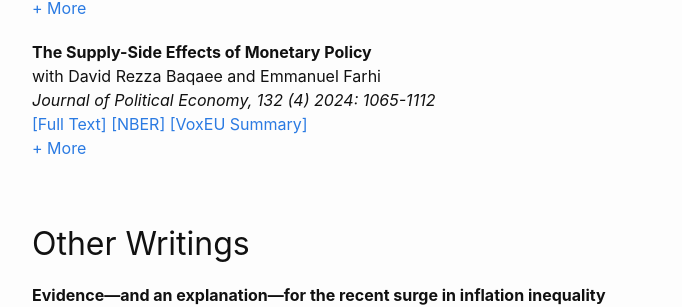
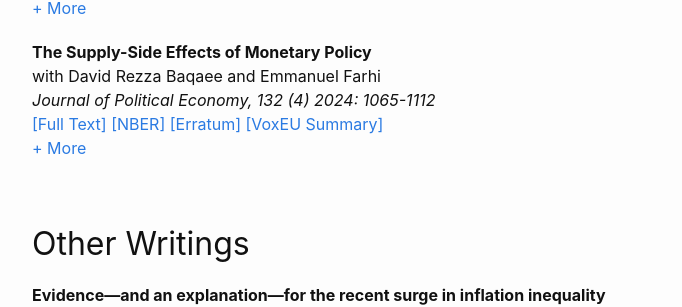
Before and after one commit to kunalsangani/kunalsangani.github.io, a Jekyll site: the page built from research.markdown, in a window 1280 px wide and 900 px high, scrolled down 777 px. Shown: the part 146-453 px from the top of the window, without its empty margins (238-920 px from the left). Built offline with Jekyll 4.4.1, drawn with Linux system fonts in a browser that asks for light colours; nearby versions of some CDN libraries.

Commit message:
Monetary erratum

```diff
--- a/_data/research.yml
+++ b/_data/research.yml
@@ -230,6 +230,9 @@
         - nber:
           name: NBER
           href: https://www.nber.org/papers/w28345
+        - erratum:
+          name: Erratum
+          href: https://kunalsangani.com/files/Monetary_erratum_20251216.pdf
         - voxeu:
           name: VoxEU Summary
           href: https://voxeu.org/article/monetary-policy-and-productivity-new-transmission-channel
```
Also changed, not shown: 3 other files.
